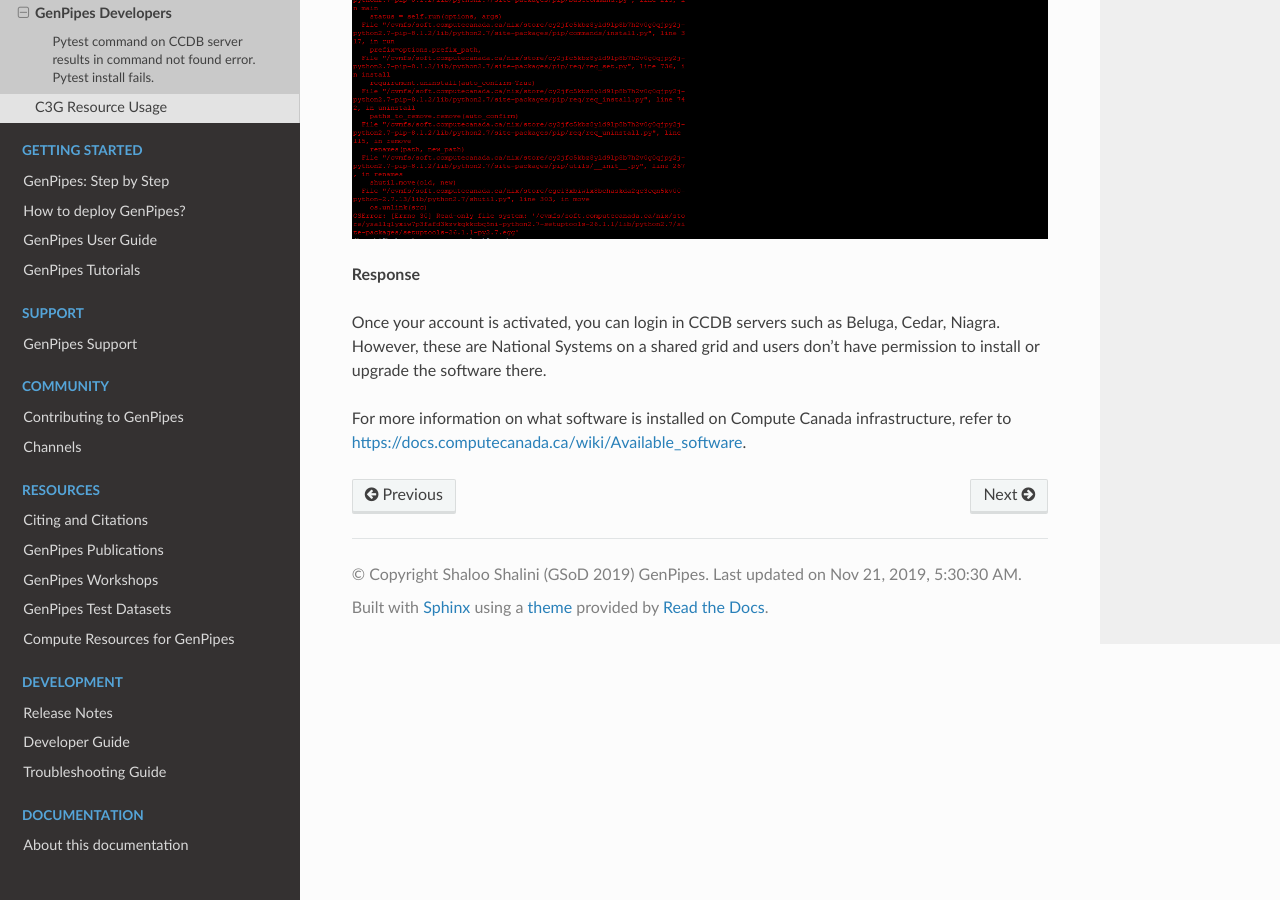
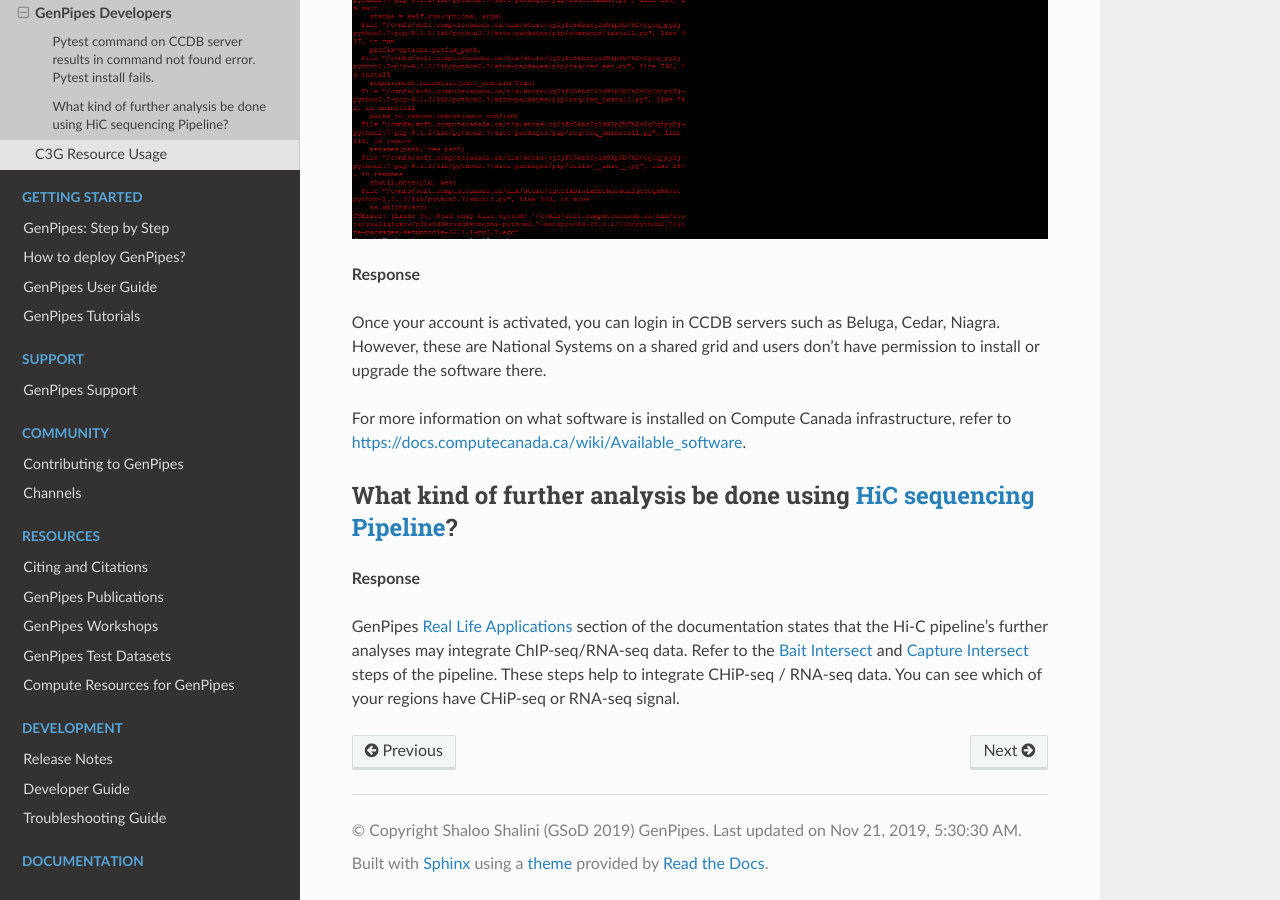
Before and after one commit to c3g/GenPipes_Docs, a Sphinx documentation site: the page built from docs/source/faq/faq_gp_dev.rst, in a window 1280 px wide and 900 px high, scrolled down 855 px. Built offline with Sphinx 7.4.7 and the Read the Docs theme 2.0.0, drawn with Linux system fonts in a browser that asks for light colours; formulas are drawn with MathJax 3; the version number could not be read and is left out.

Commit message:
Add relevant info into the FAQ section of RTD docs based on this discussion

```diff
--- a/docs/source/faq/faq_gp_dev.rst
+++ b/docs/source/faq/faq_gp_dev.rst
@@ -32,3 +32,10 @@ A new developer trying to setup and run GenPipes tests found the following issue
 Once your account is activated, you can login in CCDB servers such as Beluga, Cedar, Niagra.  However, these are National Systems on a shared grid and users don't have permission to install or upgrade the software there.
 
 For more information on what software is installed on Compute Canada infrastructure, refer to `https://docs.computecanada.ca/wiki/Available_software <https://docs.computecanada.ca/wiki/Available_software>`_.
+
+What kind of further analysis be done using `HiC sequencing Pipeline <https://genpipes.readthedocs.io/en/latest/user_guide/pipelines/gp_hicseq.html>`_?
+++++++++++++++++++++++++++++++++++++++++++++++++++++++++++++++++++++++++++++++++++++++++++++++++++++++++++++++++++++++++++++++++++++++++++++++++++++++++
+
+**Response**
+
+GenPipes `Real Life Applications <https://genpipes.readthedocs.io/en/latest/get-started/gp_usecases.html>`_ section of the documentation states that the Hi-C pipeline’s further analyses may integrate ChIP-seq/RNA-seq data. Refer to the :ref:`Bait Intersect<Bait Intersect>` and :ref:`Capture Intersect<Capture Intersect>` steps of the pipeline. These steps help to integrate CHiP-seq / RNA-seq data. You can see which of your regions have CHiP-seq or RNA-seq signal.
```
